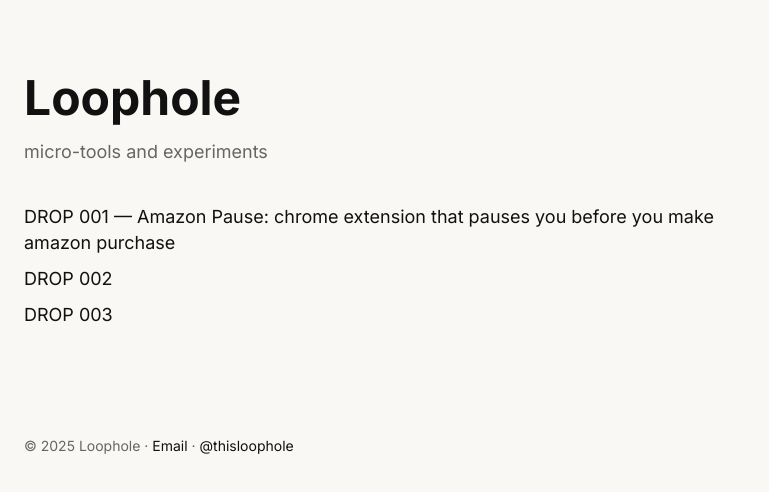
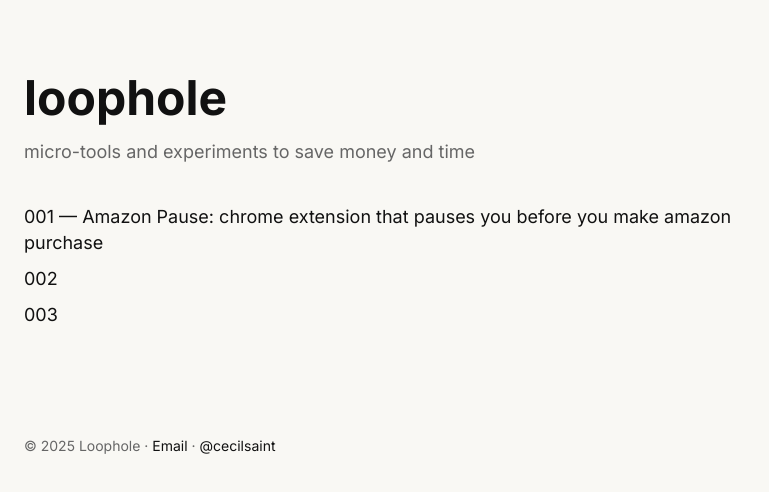
Before and after one commit to stpierre15/thisloophole_site, a plain HTML site: page index.html in a window 1280 px wide. Shown: the whole page, without its empty margins (0-769 px from the left). Drawn offline with Linux system fonts and the light colour scheme.

Commit message:
update site content and fixes

```diff
--- a/index.html
+++ b/index.html
@@ -53,13 +53,13 @@
   </style>
 </head>
 <body>
-  <h1>Loophole</h1>
-  <p class="subtitle">micro-tools and experiments</p>
+  <h1>loophole</h1>
+  <p class="subtitle">micro-tools and experiments to save money and time</p>
 
   <div class="list">
-    <a href="https://chromewebstore.google.com/detail/pause-me/fmcnopfajlnpaliabknaoijonjlogpom" target="_blank">DROP 001 — Amazon Pause: chrome extension that pauses you before you make amazon purchase</a>
-    <a href="/cancelgpt.html">DROP 002</a>
-    <a href="/timesink.html">DROP 003</a>
+    <a href="https://chromewebstore.google.com/detail/pause-me/fmcnopfajlnpaliabknaoijonjlogpom" target="_blank">001 — Amazon Pause: chrome extension that pauses you before you make amazon purchase</a>
+    <a href="/cancelgpt.html">002</a>
+    <a href="/timesink.html">003</a>
   </div>
 
   <div class="section-title"></div>
@@ -69,7 +69,7 @@
   </div>
 
   <footer>
-    © 2025 Loophole · <a href="mailto:hello@thisloophole.com">Email</a> · <a href="https://instagram.com/thisloophole" target="_blank">@thisloophole</a>
+    © 2025 Loophole · <a href="mailto:hello@thisloophole.com">Email</a> · <a href="https://instagram.com/thisloophole" target="_blank">@cecilsaint</a>
   </footer>
 </body>
 </html>
```
